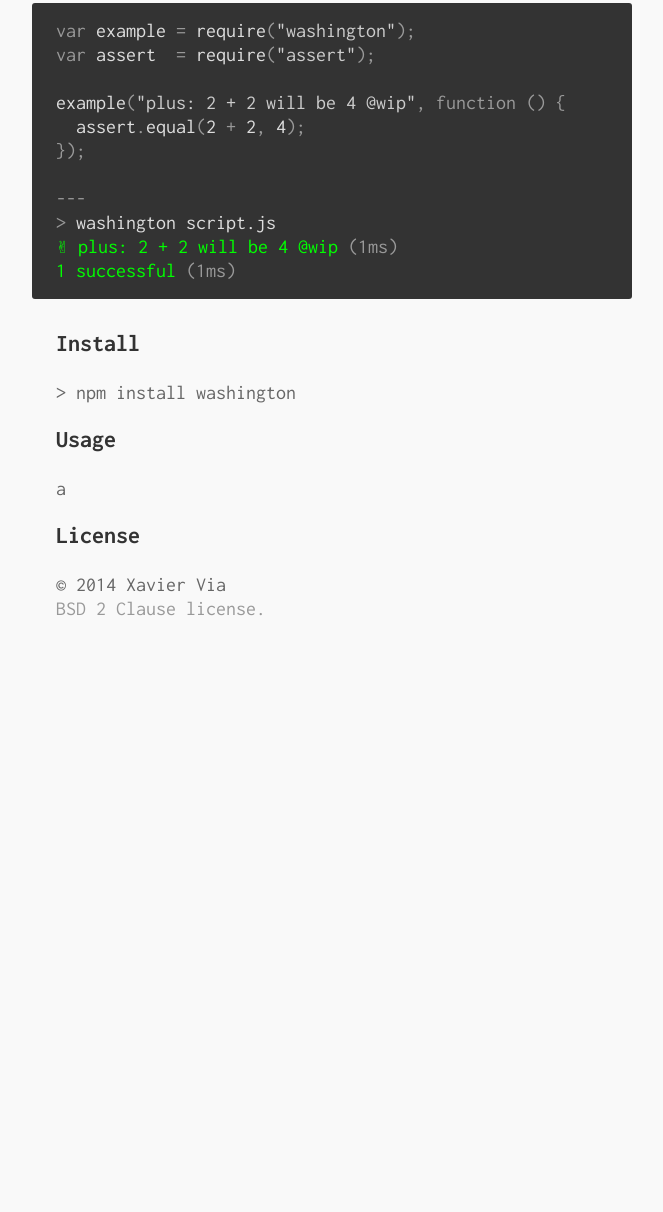
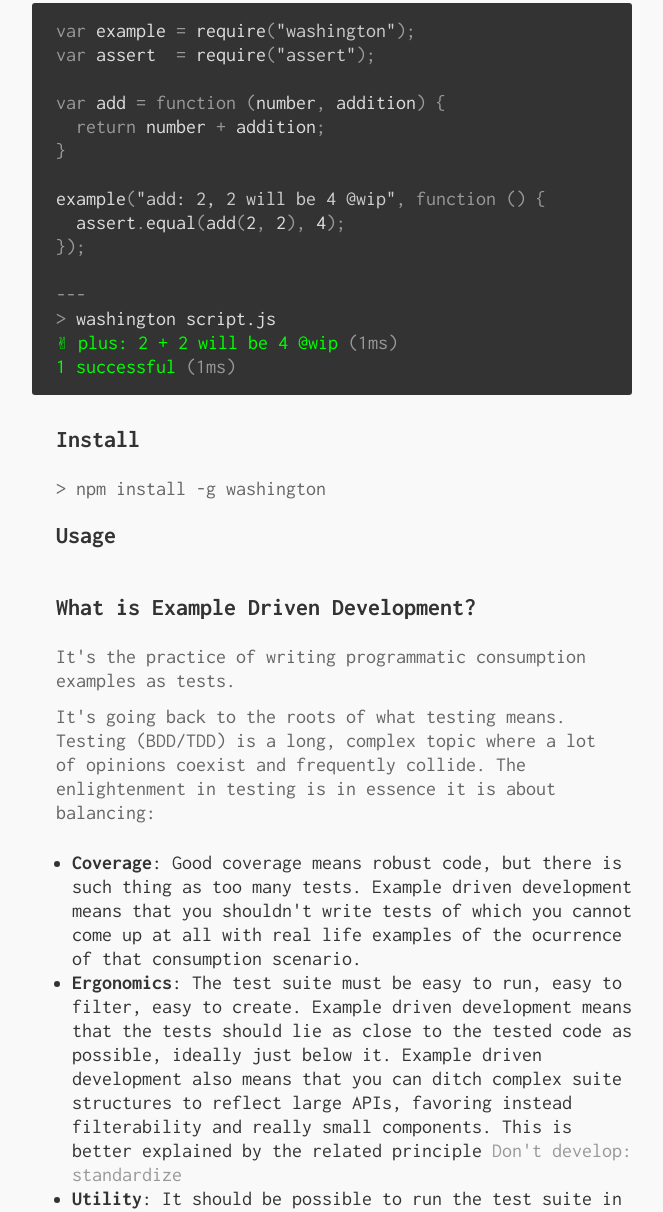
Before and after one commit to xaviervia/washington, a website: page index.html in a window 1280 px wide. Shown: the part 129-1341 px from the top of the page, without its empty margins (308-971 px from the left). Before the commit the page ends 800 px from the top, so only its background shows below. Drawn offline with Linux system fonts and the light colour scheme.

Commit message:
Explain what Example Driven Development is

```diff
--- a/index.html
+++ b/index.html
@@ -17,8 +17,12 @@
         <pre><span class="muted">var</span> example <span class="muted">=</span> require<span class="muted">(</span><span class="string">"washington"</span><span class="muted">);</span>
 <span class="muted">var</span> assert  <span class="muted">=</span> require<span class="muted">(</span><span class="string">"assert"</span><span class="muted">);</span>
 
-example<span class="muted">(</span><span class="string">"plus: 2 + 2 will be 4 @wip"</span><span class="muted">, function () {</span>
-  assert<span class="muted">.</span>equal<span class="muted">(</span>2 <span class="muted">+</span> 2<span class="muted">,</span> 4<span class="muted">);
+<span class="muted">var</span> add <span class="muted">= function (</span>number<span class="muted">,</span> addition<span class="muted">) {</span>
+  <span class="muted">return</span> number <span class="muted">+</span> addition<span class="muted">;</span>
+<span class="muted">}</span>
+
+example<span class="muted">(</span><span class="string">"add: 2, 2 will be 4 @wip"</span><span class="muted">, function () {</span>
+  assert<span class="muted">.</span>equal<span class="muted">(</span>add<span class="muted">(</span>2<span class="muted">,</span> 2<span class="muted">),</span> 4<span class="muted">);
 });</span>
 
 <span class="muted">---</span>
@@ -31,11 +35,21 @@
       <clearfix />
 
       <h2>Install</h2>
-      <p>&gt; npm install washington</p>
+      <p>&gt; npm install -g washington</p>
 
       <h2>Usage</h2>
 
-      <p>a</p>
+      <p></p>
+
+      <h2>What is Example Driven Development?</h2>
+
+      <p>It's the practice of writing programmatic consumption examples as tests.</p>
+      <p>It's going back to the roots of what testing means. Testing (BDD/TDD) is a long, complex topic where a lot of opinions coexist and frequently collide. The enlightenment in testing is in essence it is about balancing:</p>
+
+      <ul>
+        <li><strong>Coverage</strong>: Good coverage means robust code, but there is such thing as too many tests. Example driven development means that you shouldn't write tests of which you cannot come up at all with real life examples of the ocurrence of that consumption scenario.</li>
+        <li><strong>Ergonomics</strong>: The test suite must be easy to run, easy to filter, easy to create. Example driven development means that the tests should lie as close to the tested code as possible, ideally just below it. Example driven development also means that you can ditch complex suite structures to reflect large APIs, favoring instead filterability and really small components. This is better explained by the related principle <a href="dont develop">Don't develop: standardize</a></li>
+        <li><strong>Utility</strong>: It should be possible to run the test suite in a various of ways: with full fletched command line, human readable output; with various output formats (html, json, xml, ...); optimized for continuous integration, with log-like, one line per test output format; and programatically, so tools can be built on top of the test suite to leverage the test suite results in making progress metrics, API complexity analysis, statistical analysis and all kind of insights that you shouldn't need to parse the command line output or monkeypatch the test runner to be able to extract. Example driven development means treating the examples as first class citizens of the code base, since in the contemporary ecosystem tests are becoming more and more production code. Washington solves that by provinding a powerful interface for interacting with the test suite and the possibility of overriding formatters, and of course full access to the test suite objects with no esoteric structures.</li>
 
       <h2>License</h2>
       <p>&copy; 2014 Xavier Via<br />
```
